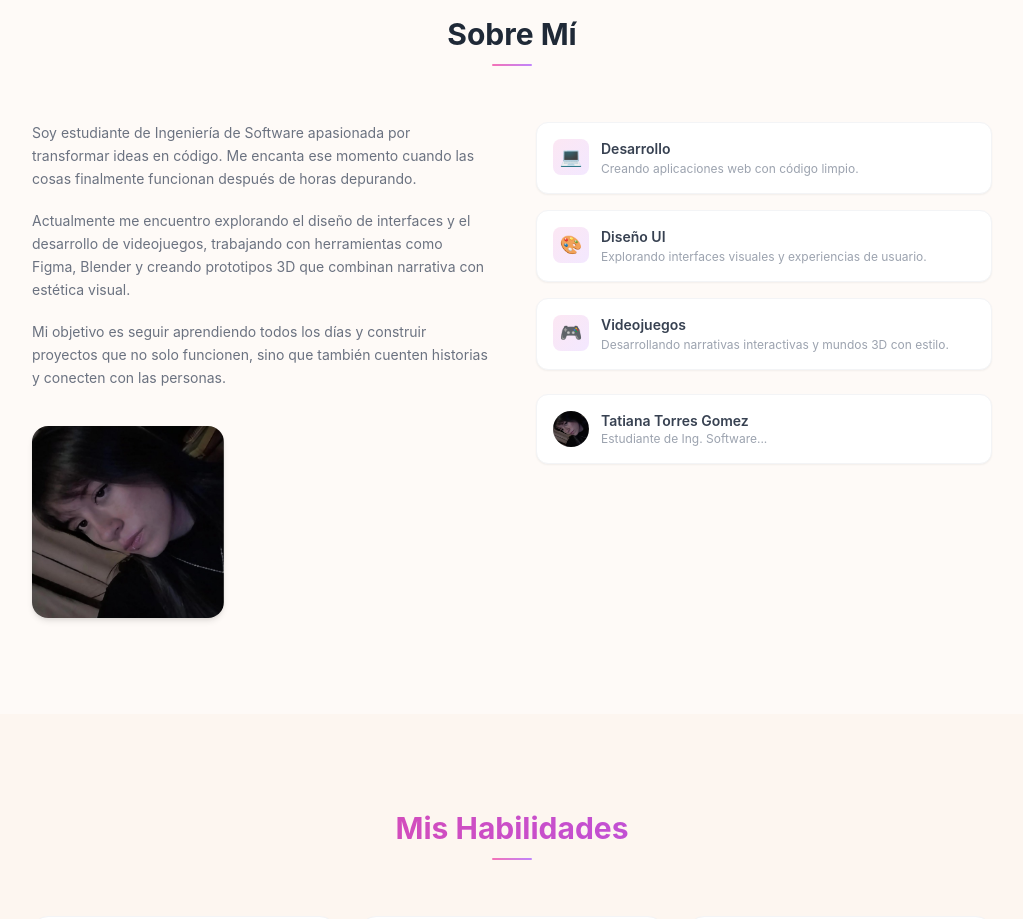
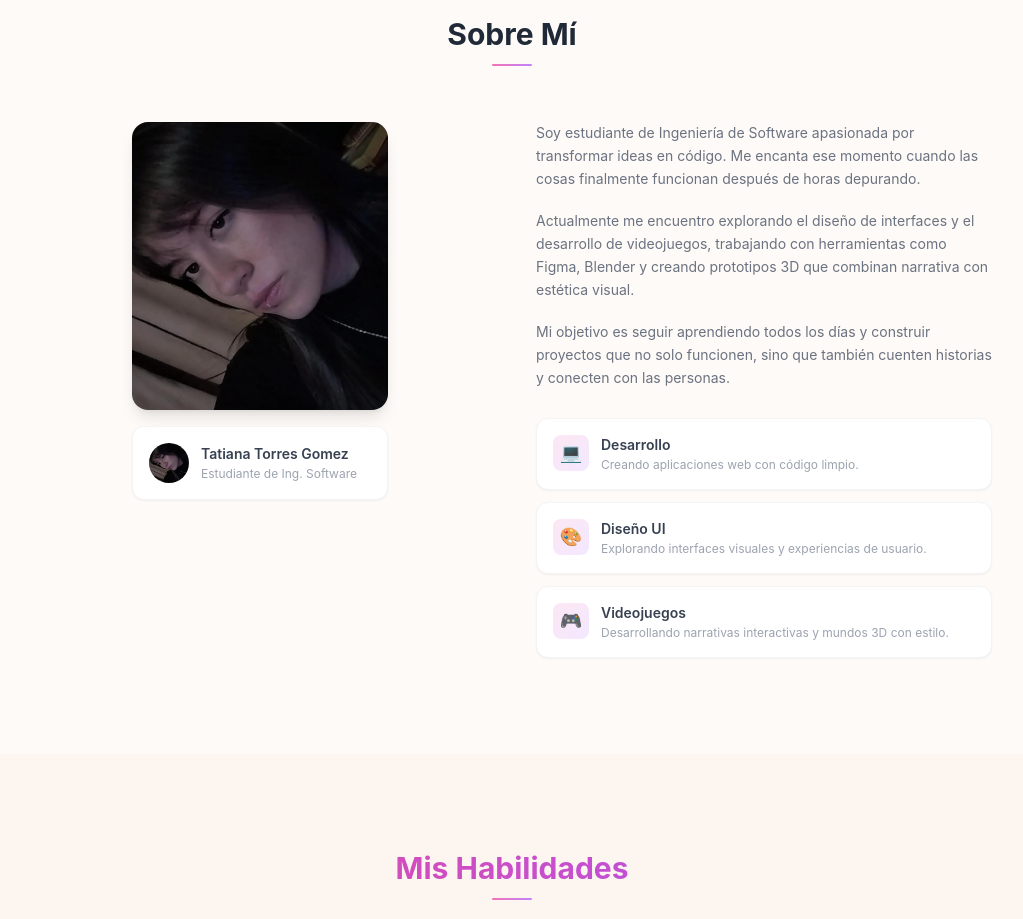
Before and after one commit to TatianaUCC/portafolio, a Next.js app: page / in a window 1280 px wide. Shown: the part 880-1799 px from the top of the page, without its empty margins (128-1151 px from the left). Built offline with nearby package versions, Linux system fonts and the light colour scheme.

Commit message:
style: reorganizar seccion about - foto y card a la izquierda

```diff
--- a/components/sections/About.tsx
+++ b/components/sections/About.tsx
@@ -12,26 +12,45 @@ export default function About() {
         </div>
 
         <div className="grid md:grid-cols-2 gap-12 items-start">
-          {/* Left: bio + photo */}
+
+          {/* LEFT: foto + card nombre */}
+          <div className="flex flex-col items-center gap-4">
+            {/* Foto grande */}
+            <div className="w-64 h-72 rounded-2xl overflow-hidden shadow-lg">
+              <Image
+                src="/images/perfil.jpg"
+                alt="Tatiana Torres"
+                width={256}
+                height={288}
+                className="object-cover w-full h-full"
+              />
+            </div>
+
+            {/* Card nombre */}
+            <div className="bg-white rounded-xl p-4 shadow-sm border border-gray-100 flex items-center gap-3 w-64">
+              <div className="w-10 h-10 rounded-full overflow-hidden flex-shrink-0">
+                <Image
+                  src="/images/perfil.jpg"
+                  alt="Tatiana Torres Gomez"
+                  width={40}
+                  height={40}
+                  className="object-cover w-full h-full"
+                />
+              </div>
+              <div>
+                <div className="font-semibold text-gray-700 text-sm">Tatiana Torres Gomez</div>
+                <div className="text-gray-400 text-xs mt-0.5">Estudiante de Ing. Software</div>
+              </div>
+            </div>
+          </div>
+
+          {/* RIGHT: bio + intereses */}
           <div className="flex flex-col gap-5">
             <p className="text-gray-500 text-sm leading-relaxed">{personalInfo.bio1}</p>
             <p className="text-gray-500 text-sm leading-relaxed">{personalInfo.bio2}</p>
             <p className="text-gray-500 text-sm leading-relaxed">{personalInfo.bio3}</p>
 
-            {/* Photo */}
-            <div className="mt-4 w-48 h-48 rounded-2xl overflow-hidden shadow-md">
-              <Image
-                src="/images/perfil.jpg"
-                alt="Tatiana Torres"
-                width={192}
-                height={192}
-                className="object-cover w-full h-full"
-              />
-            </div>
-          </div>
-
-          {/* Right: interests + profile card */}
-          <div className="flex flex-col gap-4">
+            <div className="flex flex-col gap-3 mt-2">
               {interests.map((item) => (
                 <div
                   key={item.title}
@@ -46,24 +65,9 @@ export default function About() {
                   </div>
                 </div>
               ))}
-
-            {/* Profile card */}
-            <div className="bg-white rounded-xl p-4 shadow-sm border border-gray-100 flex items-center gap-3 mt-2">
-              <div className="w-9 h-9 rounded-full overflow-hidden flex-shrink-0">
-                <Image
-                  src="/images/perfil.jpg"
-                  alt="Tatiana Torres Gomez"
-                  width={36}
-                  height={36}
-                  className="object-cover w-full h-full"
-                />
-              </div>
-              <div>
-                <div className="font-semibold text-gray-700 text-sm">Tatiana Torres Gomez</div>
-                <div className="text-gray-400 text-xs">Estudiante de Ing. Software...</div>
             </div>
           </div>
-          </div>
+
         </div>
       </div>
     </section>
```
Lines whose indentation alone changed are shown as unchanged.
